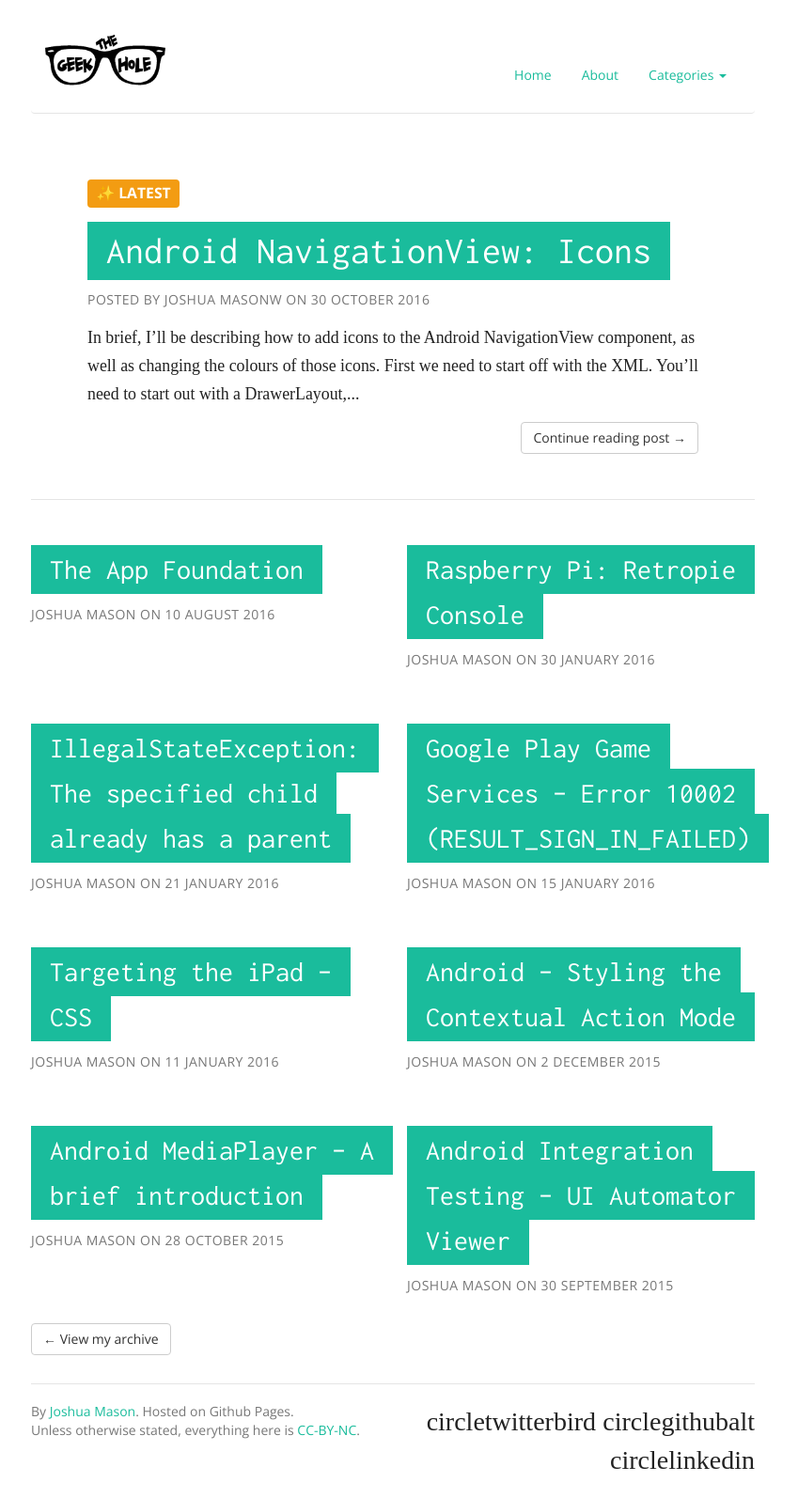
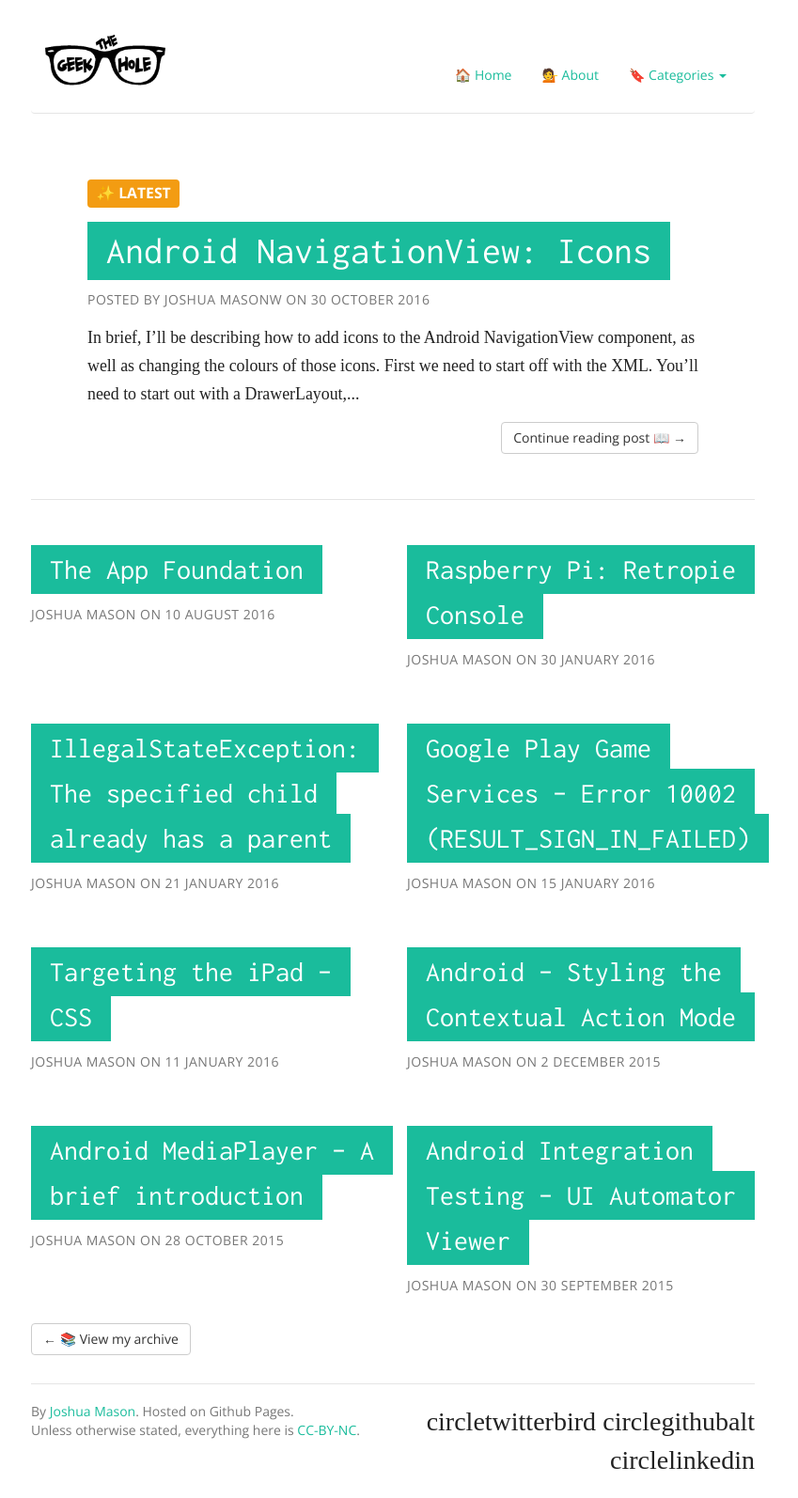
Before and after one commit to Geekhole/geekhole.github.io2, a Jekyll site: the page built from index.html, in a window 1280 px wide. Shown: the whole page at 94% size, without its empty margins (222-1071 px from the left). Built offline with Jekyll 4.4.1, drawn with Linux system fonts in a browser that asks for light colours; some web fonts are replaced; the list of posts is cut into pages by our own code.

```diff
--- a/_includes/nav.html
+++ b/_includes/nav.html
@@ -19,7 +19,7 @@
         <!-- <ul class="nav nav-pills navbar-nav navbar-right"> -->
         <ul class="nav nav-pills navbar-right">
           <li {% if page.url == node.url %}class="active"{% endif %}>
-            <a href="{{ site.baseurl }}/">Home</a>
+            <a href="{{ site.baseurl }}/">🏠 Home</a>
           </li>
           {% for page in site.pages %}
             {% if page.title %}
@@ -33,7 +33,7 @@
             {% endif %}
           {% endfor %}
           <li class="dropdown">
-            <a href="#" class="dropdown-toggle" data-toggle="dropdown" role="button" aria-haspopup="true" aria-expanded="false">Categories <span class="caret"></span></a>
+            <a href="#" class="dropdown-toggle" data-toggle="dropdown" role="button" aria-haspopup="true" aria-expanded="false">🔖 Categories <span class="caret"></span></a>
             <ul class="dropdown-menu">
               {% for ct in cats %}
                 <li><a href="{{ site.baseurl }}/category/#{{ ct | slugify }}">{{ ct }}</a></li>
--- a/about.html
+++ b/about.html
@@ -1,6 +1,6 @@
 ---
 layout: page
-title: "About"
+title: "💁 About"
 description: "This is what I do."
 ---
 
--- a/index.html
+++ b/index.html
@@ -47,7 +47,7 @@ description: "All the tech you can take"
             {{ post.content | strip_html | truncatewords:'40' }}
           </small></p>
           <a role="button" class="btn btn-default pull-right" href="{{ post.url | prepend: site.baseurl }}">
-            Continue reading post &rarr;
+            Continue reading post 📖 &rarr;
           </a>
         </div>
       </div>
@@ -76,6 +76,6 @@ description: "All the tech you can take"
 
 <div class="container blog-pager narrow-width">
   <a role="button" class="btn btn-default" href="{{ post.url | prepend: site.baseurl }}">
-    &larr; View my archive
+    &larr; 📚 View my archive
   </a>
 </div>
```
